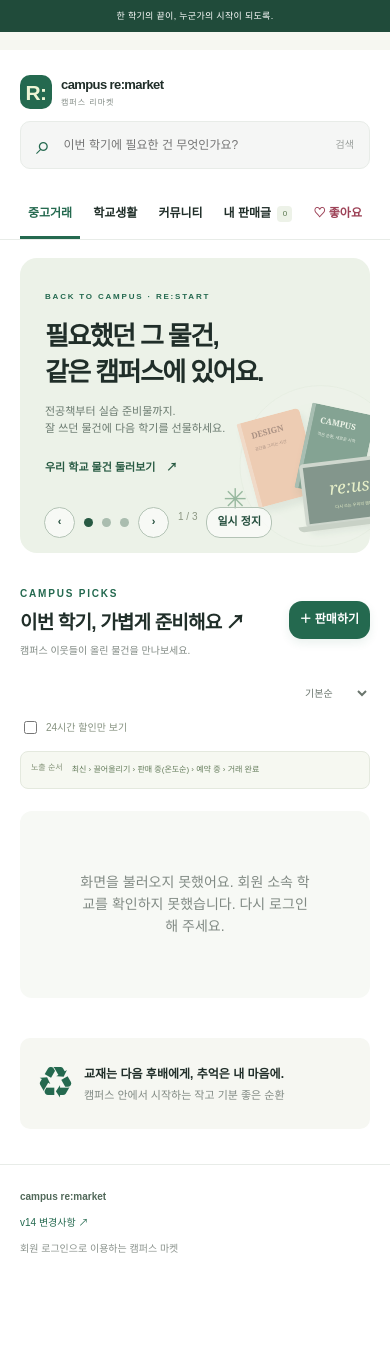
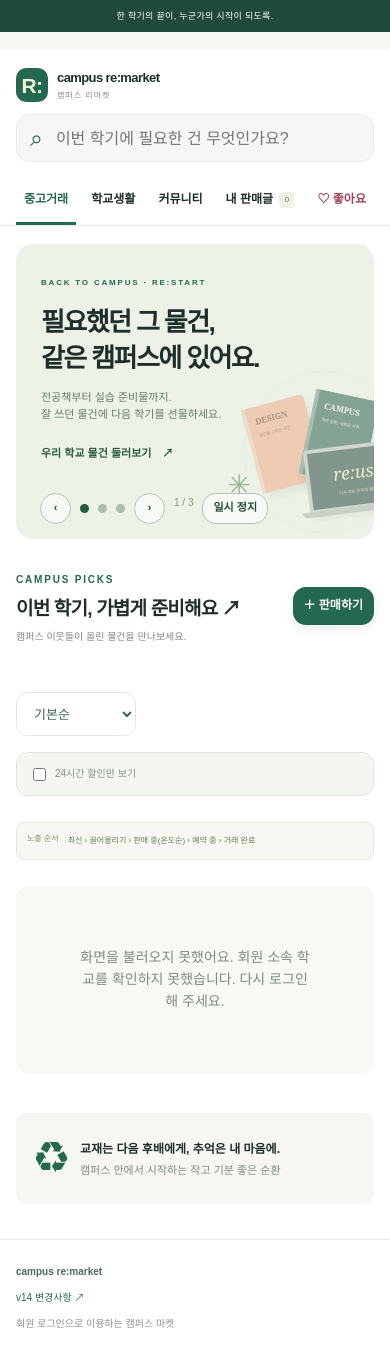
Before and after one commit to ykim453/campus-remarket, a Spring Boot app: page /sales/selectAll in a window 390 px wide. Before the commit the page ends 1253 px from the top, so only its background shows below. Run offline with Spring Boot 4, Linux system fonts and the light colour scheme; some of the project's set-up classes (security, data sources, template engines, error pages and the like) are left out, and stand-ins take their place; some libraries are stand-ins or nearby versions.

Commit message:
feat: improve student mobile marketplace UX

```diff
--- /dev/null
+++ b/src/main/resources/static/student-mobile.css
@@ -0,0 +1,312 @@
+/* Mobile-first refinements for the student marketplace. Existing interaction hooks stay unchanged. */
+:root {
+  --student-mobile-green: #24694f;
+  --student-mobile-soft: #f4f7f1;
+  --student-mobile-line: #dfe8df;
+}
+
+.search:focus-within {
+  border-color: #9bc0a7;
+  background: #fff;
+  box-shadow: 0 0 0 3px #24694f14;
+}
+
+#clear-search {
+  display: inline-grid;
+  place-items: center;
+  flex: 0 0 32px;
+  width: 32px;
+  height: 32px;
+  padding: 0;
+  border-radius: 50%;
+  color: #64776b;
+  font-size: 20px;
+  line-height: 1;
+}
+
+#clear-search:hover {
+  background: #eaf2e9;
+  color: var(--student-mobile-green);
+}
+
+#clear-search:focus-visible {
+  outline: 3px solid #91bda4;
+  outline-offset: 1px;
+}
+
+#results.grid {
+  column-gap: clamp(18px, 2.2vw, 26px);
+  row-gap: clamp(42px, 4vw, 56px);
+}
+
+#results.grid .product {
+  min-width: 0;
+}
+
+#results.grid .product h3 {
+  overflow: hidden;
+  line-height: 1.45;
+  min-height: 2.9em;
+}
+
+#results.grid .product .category-label {
+  min-height: 1.35em;
+}
+
+#results.grid .product .price-block {
+  min-height: 42px;
+}
+
+#results.grid .product .meta {
+  min-height: 3em;
+  line-height: 1.55;
+}
+
+.market-tools {
+  min-height: 44px;
+}
+
+.market-tools label {
+  min-height: 44px;
+  padding: 8px 12px;
+  border: 1px solid var(--student-mobile-line);
+  border-radius: 12px;
+  background: var(--student-mobile-soft);
+}
+
+.market-tools label:focus-within {
+  border-color: #9bc0a7;
+  box-shadow: 0 0 0 3px #24694f14;
+}
+
+@media (max-width: 700px) {
+  .header-inner,
+  .main-nav,
+  main,
+  footer {
+    padding-left: 20px;
+    padding-right: 20px;
+  }
+
+  .header-inner {
+    gap: 12px;
+    padding-top: 18px;
+    padding-bottom: 16px;
+  }
+
+  .search {
+    min-height: 48px;
+    padding: 8px 10px 8px 13px;
+    border-radius: 13px;
+  }
+
+  .search input {
+    min-height: 30px;
+    font-size: 16px;
+  }
+
+  .search > span {
+    font-size: 23px;
+  }
+
+  .search small {
+    display: none;
+  }
+
+  #clear-search {
+    width: 36px;
+    height: 36px;
+    flex-basis: 36px;
+  }
+
+  .controls {
+    display: grid;
+    grid-template-columns: minmax(0, 1fr);
+    gap: 12px;
+    align-items: stretch;
+    margin: 22px 0 16px;
+  }
+
+  .filters {
+    flex-wrap: nowrap;
+    gap: 8px;
+    overflow-x: auto;
+    overscroll-behavior-inline: contain;
+    padding: 2px 2px 6px;
+    margin: 0 -2px;
+    scrollbar-width: none;
+    scroll-snap-type: x proximity;
+  }
+
+  .filters::-webkit-scrollbar {
+    display: none;
+  }
+
+  .filters button {
+    flex: 0 0 auto;
+    min-height: 40px;
+    padding: 8px 14px;
+    border: 1px solid transparent;
+    scroll-snap-align: start;
+    white-space: nowrap;
+  }
+
+  .filters button:not(.active) {
+    border-color: var(--student-mobile-line);
+    background: #fff;
+  }
+
+  .controls select {
+    width: 100%;
+    min-height: 44px;
+    padding: 0 36px 0 13px;
+    border: 1px solid var(--student-mobile-line);
+    border-radius: 12px;
+    background: #fff;
+    color: #426451;
+    font-size: 13px;
+  }
+
+  .market-tools {
+    gap: 10px;
+    flex-wrap: wrap;
+    align-items: center;
+    margin: 0 0 16px;
+  }
+
+  .market-tools label {
+    flex: 1 1 210px;
+  }
+
+  #result-count {
+    margin-left: auto;
+    padding-right: 2px;
+    white-space: nowrap;
+  }
+
+  #results.grid {
+    grid-template-columns: repeat(2, minmax(0, 1fr));
+    column-gap: 16px;
+    row-gap: 48px;
+  }
+
+  #results.grid .product-art {
+    height: auto;
+    aspect-ratio: 1;
+    border-radius: 15px;
+  }
+
+  #results.grid .product h3 {
+    margin: 11px 3px 4px;
+    font-size: 13px;
+    white-space: normal;
+    display: -webkit-box;
+    -webkit-box-orient: vertical;
+    -webkit-line-clamp: 2;
+  }
+
+  #results.grid .product .category-label,
+  #results.grid .product .price-block,
+  #results.grid .product .meta {
+    margin-left: 3px;
+    margin-right: 3px;
+  }
+
+  #results.grid .product .category-label {
+    margin-top: 10px;
+  }
+
+  #results.grid .product .price-block {
+    min-height: 45px;
+  }
+
+  #results.grid .product .meta {
+    min-height: 3.1em;
+    font-size: 10px;
+  }
+
+  #results.grid .product > .engagement-controls {
+    padding-top: 9px;
+  }
+
+  .exposure-guide {
+    margin-bottom: 26px;
+  }
+}
+
+@media (max-width: 420px) {
+  .header-inner,
+  .main-nav,
+  main,
+  footer {
+    padding-left: 16px;
+    padding-right: 16px;
+  }
+
+  #results.grid {
+    column-gap: 14px;
+    row-gap: 44px;
+  }
+
+  #results.grid .product h3 {
+    font-size: 12px;
+  }
+
+  #results.grid .product .price {
+    font-size: 16px;
+  }
+
+  .market-tools label {
+    flex-basis: 100%;
+  }
+
+  #result-count {
+    margin-left: 2px;
+  }
+}
+
+@media (max-width: 700px) {
+  .calendar-actions {
+    display: grid;
+    grid-template-columns: 1fr;
+    gap: 10px;
+    margin-bottom: 20px;
+  }
+
+  .calendar-actions p {
+    padding: 12px 14px;
+    border-radius: 12px;
+    background: var(--student-mobile-soft);
+    color: #476254;
+  }
+
+  .calendar-actions .calendar-register {
+    width: 100%;
+    min-height: 50px;
+    padding: 12px 18px;
+    border-radius: 12px;
+    box-shadow: 0 5px 12px #24694f1f;
+    font-size: 14px;
+    font-weight: 700;
+  }
+
+  .calendar-actions .calendar-register:hover {
+    box-shadow: 0 6px 15px #24694f2b;
+  }
+
+  .calendar-actions .calendar-register:focus-visible {
+    outline: 3px solid #91bda4;
+    outline-offset: 3px;
+  }
+}
+
+@media (max-width: 480px) {
+  .calendar-sheet,
+  .calendar-agenda {
+    padding: 16px 14px;
+  }
+
+  .calendar-actions p {
+    font-size: 12px;
+  }
+}
--- a/src/main/resources/templates/pages/student.html
+++ b/src/main/resources/templates/pages/student.html
@@ -23,11 +23,11 @@
     <header>
       <div class="header-inner">
         <a class="brand" href="/"><b>R:</b><span>campus re:market<small>캠퍼스 리마켓</small></span></a>
-        <label class="search">
-          <span aria-hidden="true">⌕</span>
-          <input id="search" aria-label="검색" placeholder="이번 학기에 필요한 건 무엇인가요?">
-          <small>검색</small>
-        </label>
+          <label class="search" aria-label="캠퍼스 검색">
+            <span aria-hidden="true">⌕</span>
+            <input id="search" aria-label="검색" autocomplete="off" enterkeyhint="search" placeholder="이번 학기에 필요한 건 무엇인가요?">
+            <small>검색</small>
+          </label>
         <button id="location" hidden style="display:none" class="my-school" aria-label="내 학교">
           <span class="school-dot" aria-hidden="true"></span>
           내 학교
@@ -89,7 +89,7 @@
         </div>
         <div class="market-tools" id="market-tools">
           <label><input type="checkbox" id="discount-only"> 24시간 할인만 보기</label>
-          <span id="result-count"></span>
+          <span id="result-count" role="status" aria-live="polite"></span>
         </div>
         <details id="exposure-guide" class="exposure-guide">
           <summary>노출 순서 <b>최신 › 끌어올리기 › 판매 중(온도순) › 예약 중 › 거래 완료</b><span>안내 ⌄</span></summary>
@@ -133,6 +133,7 @@
     <link rel="stylesheet" href="/engagement.css?v=20261110-shop-photos">
     <script src="/engagement.js?v=20261103-seller-detail"></script>
     <link rel="stylesheet" href="/preview/profile.css?v=20261103-seller-detail">
+    <link rel="stylesheet" href="/student-mobile.css?v=20261119-mobile-ux">
     <script src="/preview/profile.js?v=20261103-seller-detail"></script>
     <script src="/campus-ui.js?v=20261104"></script>
   </body>
```
Also changed, not shown: TODO.md (added, +33 -0 lines), plan.md (added, +37 -0 lines).
